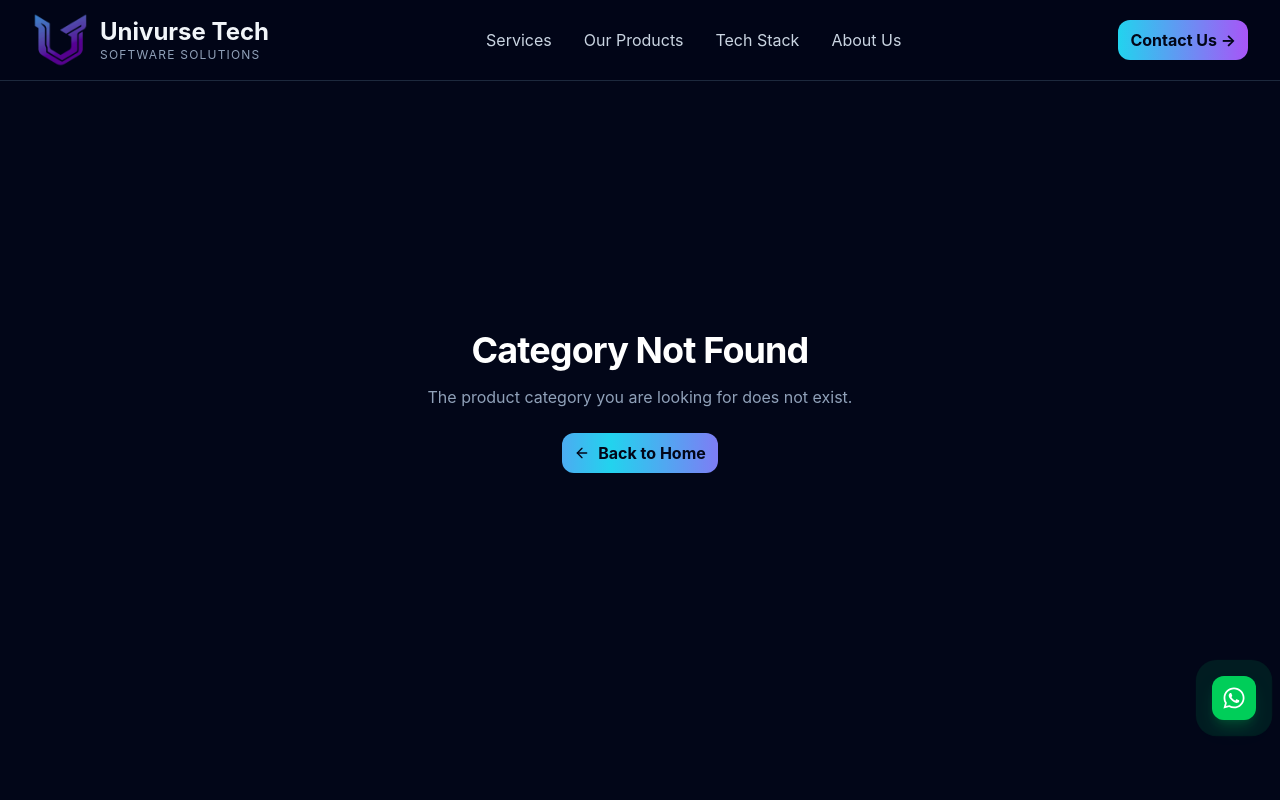
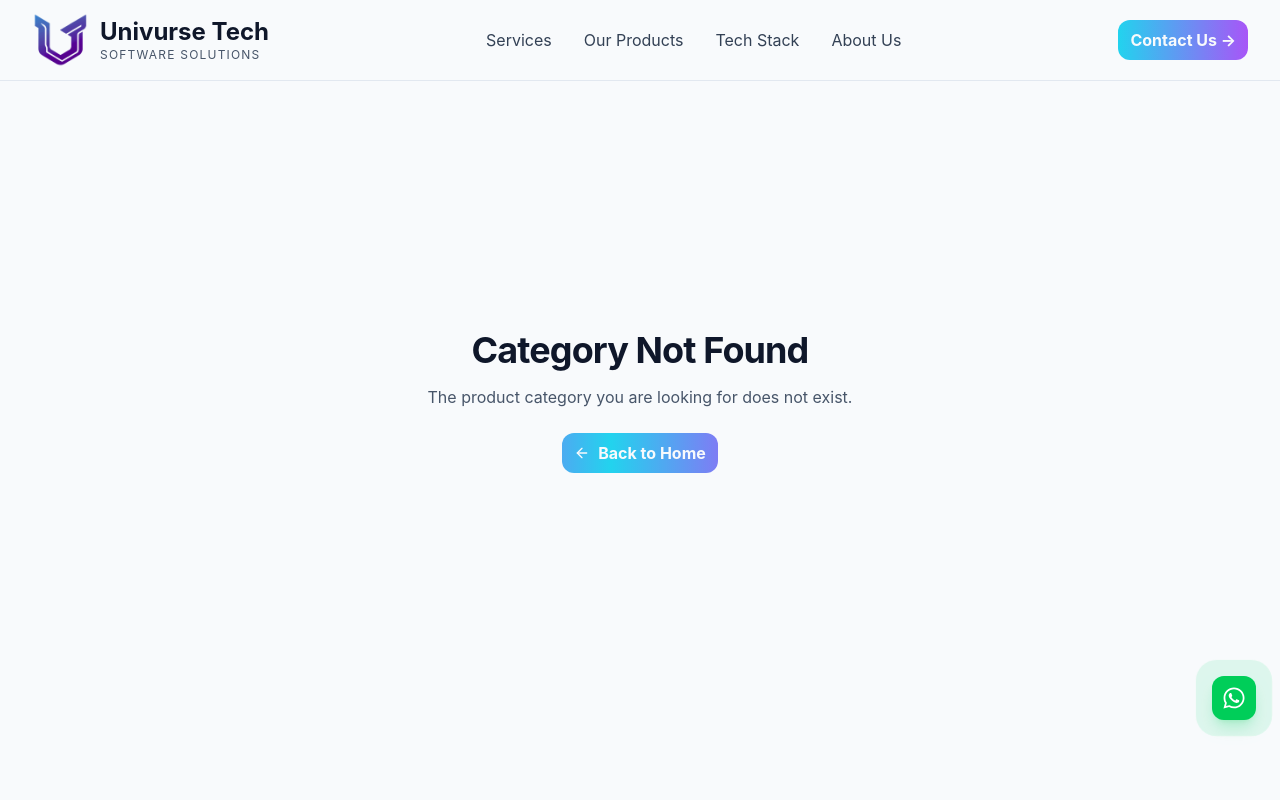
Before and after one commit to ARS-Talukder/univurse_tech, a React (Vite) app: page /product-categories/1 in a window 1280 px wide. Shown: the top 800 px of the page. Built offline with nearby package versions, Linux system fonts and the light colour scheme.

Commit message:
feat(theme): add persistent color mode foundation

```diff
--- a/index.html
+++ b/index.html
@@ -13,6 +13,23 @@
   <meta name="description"
     content="UnivurseTech, also known as Univurse Tech, is a software company in Bangladesh building custom software, web apps, mobile apps, business automation, e-commerce platforms, and digital solutions." />
   <meta name="theme-color" content="#020617" />
+  <script>
+    (() => {
+      const storageKey = "univurse-theme";
+      const savedTheme = localStorage.getItem(storageKey);
+      const systemTheme = window.matchMedia("(prefers-color-scheme: light)").matches
+        ? "light"
+        : "dark";
+      const theme = savedTheme === "light" || savedTheme === "dark"
+        ? savedTheme
+        : systemTheme;
+
+      document.documentElement.dataset.theme = theme;
+      document.documentElement.style.colorScheme = theme;
+      document.querySelector('meta[name="theme-color"]')
+        ?.setAttribute("content", theme === "dark" ? "#020617" : "#f8fafc");
+    })();
+  </script>
   <meta property="og:type" content="website" />
   <meta property="og:site_name" content="UnivurseTech" />
   <meta property="og:url" content="https://univursetech.pro.bd/" />
--- /dev/null
+++ b/src/components/Shared/ThemedToaster.jsx
@@ -0,0 +1,23 @@
+import { Toaster } from "react-hot-toast";
+import { useTheme } from "../../context/theme";
+
+const ThemedToaster = () => {
+    const { theme } = useTheme();
+
+    return (
+        <Toaster
+            key={theme}
+            position="top-right"
+            reverseOrder={false}
+            toastOptions={{
+                style: {
+                    background: theme === "dark" ? "#0f172a" : "#ffffff",
+                    color: theme === "dark" ? "#f1f5f9" : "#0f172a",
+                    border: `1px solid ${theme === "dark" ? "#334155" : "#cbd5e1"}`,
+                },
+            }}
+        />
+    );
+};
+
+export default ThemedToaster;
--- /dev/null
+++ b/src/context/ThemeContext.jsx
@@ -0,0 +1,59 @@
+import { useEffect, useMemo, useState } from "react";
+import { ThemeContext } from "./theme";
+
+const STORAGE_KEY = "univurse-theme";
+const getInitialTheme = () => {
+    const documentTheme = document.documentElement.dataset.theme;
+
+    if (documentTheme === "light" || documentTheme === "dark") {
+        return documentTheme;
+    }
+
+    return window.matchMedia("(prefers-color-scheme: light)").matches
+        ? "light"
+        : "dark";
+};
+
+const applyTheme = (theme) => {
+    document.documentElement.dataset.theme = theme;
+    document.documentElement.style.colorScheme = theme;
+    document
+        .querySelector('meta[name="theme-color"]')
+        ?.setAttribute("content", theme === "dark" ? "#020617" : "#f8fafc");
+};
+
+export const ThemeProvider = ({ children }) => {
+    const [theme, setTheme] = useState(getInitialTheme);
+
+    useEffect(() => {
+        applyTheme(theme);
+        window.localStorage.setItem(STORAGE_KEY, theme);
+    }, [theme]);
+
+    useEffect(() => {
+        const syncTheme = (event) => {
+            if (event.key === STORAGE_KEY && (event.newValue === "light" || event.newValue === "dark")) {
+                setTheme(event.newValue);
+            }
+        };
+
+        window.addEventListener("storage", syncTheme);
+        return () => window.removeEventListener("storage", syncTheme);
+    }, []);
+
+    const value = useMemo(
+        () => ({
+            theme,
+            isDark: theme === "dark",
+            setTheme,
+            toggleTheme: () => setTheme((currentTheme) => currentTheme === "dark" ? "light" : "dark"),
+        }),
+        [theme],
+    );
+
+    return (
+        <ThemeContext.Provider value={value}>
+            {children}
+        </ThemeContext.Provider>
+    );
+};
--- /dev/null
+++ b/src/context/theme.js
@@ -0,0 +1,13 @@
+import { createContext, useContext } from "react";
+
+export const ThemeContext = createContext(null);
+
+export const useTheme = () => {
+    const context = useContext(ThemeContext);
+
+    if (!context) {
+        throw new Error("useTheme must be used within ThemeProvider");
+    }
+
+    return context;
+};
--- a/src/index.css
+++ b/src/index.css
@@ -1,4 +1,53 @@
 @import "tailwindcss";
+
+/* ==========================
+   Color themes
+========================== */
+
+:root,
+html[data-theme="dark"] {
+  color-scheme: dark;
+  --theme-root: #020617;
+  --theme-surface: #0f172a;
+  --theme-surface-raised: #1e293b;
+  --theme-border: #334155;
+  --theme-text: #f1f5f9;
+  --theme-text-muted: #94a3b8;
+  --color-slate-950: #020617;
+  --color-slate-900: #0f172a;
+  --color-slate-800: #1e293b;
+  --color-slate-700: #334155;
+  --color-slate-600: #475569;
+  --color-slate-500: #64748b;
+  --color-slate-400: #94a3b8;
+  --color-slate-300: #cbd5e1;
+  --color-slate-200: #e2e8f0;
+  --color-slate-100: #f1f5f9;
+  --color-cyan-300: #67e8f9;
+  --color-cyan-400: #22d3ee;
+}
+
+html[data-theme="light"] {
+  color-scheme: light;
+  --theme-root: #f8fafc;
+  --theme-surface: #f1f5f9;
+  --theme-surface-raised: #ffffff;
+  --theme-border: #cbd5e1;
+  --theme-text: #0f172a;
+  --theme-text-muted: #475569;
+  --color-slate-950: #f8fafc;
+  --color-slate-900: #f1f5f9;
+  --color-slate-800: #e2e8f0;
+  --color-slate-700: #cbd5e1;
+  --color-slate-600: #475569;
+  --color-slate-500: #64748b;
+  --color-slate-400: #475569;
+  --color-slate-300: #334155;
+  --color-slate-200: #1e293b;
+  --color-slate-100: #0f172a;
+  --color-cyan-300: #0e7490;
+  --color-cyan-400: #0891b2;
+}
 
 /* ==========================
    Global Styles
@@ -6,11 +55,14 @@
 
 html {
   scroll-behavior: smooth;
+  background: var(--theme-root);
 }
 
 body {
   @apply bg-slate-950 text-slate-100 antialiased;
   font-family: "Inter", sans-serif;
+  min-width: 320px;
+  transition: background-color 200ms ease, color 200ms ease;
 }
 
 /* ==========================
@@ -18,27 +70,27 @@ body {
 ========================== */
 
 h1 {
-  @apply text-3xl md:text-4xl lg:text-5xl font-extrabold leading-tight tracking-tight text-white;
+  @apply text-3xl md:text-4xl lg:text-5xl font-extrabold leading-tight tracking-tight text-slate-100;
 }
 
 h2 {
-  @apply text-2xl md:text-3xl lg:text-4xl font-bold leading-tight tracking-tight text-white;
+  @apply text-2xl md:text-3xl lg:text-4xl font-bold leading-tight tracking-tight text-slate-100;
 }
 
 h3 {
-  @apply text-xl md:text-2xl font-bold text-white;
+  @apply text-xl md:text-2xl font-bold text-slate-100;
 }
 
 h4 {
-  @apply text-lg md:text-xl font-semibold text-white;
+  @apply text-lg md:text-xl font-semibold text-slate-100;
 }
 
 h5 {
-  @apply text-lg font-semibold text-white;
+  @apply text-lg font-semibold text-slate-100;
 }
 
 h6 {
-  @apply text-base font-semibold text-white;
+  @apply text-base font-semibold text-slate-100;
 }
 
 a {
@@ -106,7 +158,7 @@ section {
 .secondary-btn {
   @apply relative px-6 py-3 rounded-xl font-bold;
 
-  background: #020617;
+  background: var(--theme-root);
   color: transparent;
   background-clip: padding-box;
   z-index: 0;
--- a/src/main.jsx
+++ b/src/main.jsx
@@ -3,24 +3,24 @@ import { createRoot } from 'react-dom/client'
 import './index.css'
 import App from './App.jsx'
 import { QueryClient, QueryClientProvider } from "@tanstack/react-query";
-import { Toaster } from 'react-hot-toast';
 import AppLoader from './components/Shared/AppLoader.jsx';
 import { Analytics } from "@vercel/analytics/react";
+import { ThemeProvider } from './context/ThemeContext.jsx';
+import ThemedToaster from './components/Shared/ThemedToaster.jsx';
 
 
 const queryClient = new QueryClient();
 
 createRoot(document.getElementById('root')).render(
   <StrictMode>
+    <ThemeProvider>
       <QueryClientProvider client={queryClient}>
         <AppLoader>
           <App />
         </AppLoader>
         <Analytics />
-      <Toaster
-        position="top-right"
-        reverseOrder={false}
-      />
+        <ThemedToaster />
       </QueryClientProvider>
+    </ThemeProvider>
   </StrictMode>,
 )
```
Lines whose indentation alone changed are shown as unchanged.
